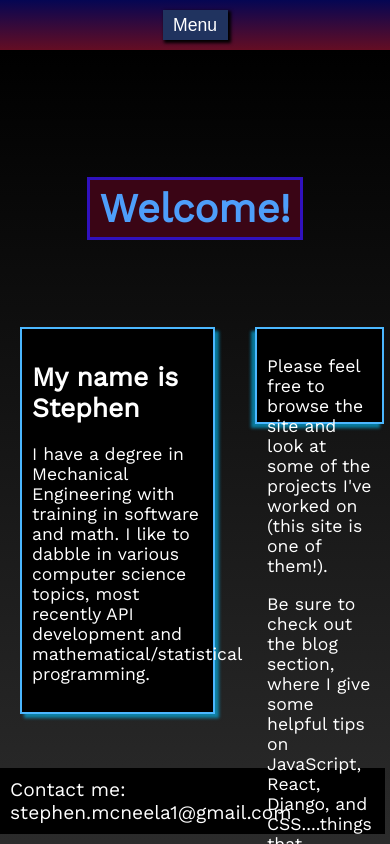
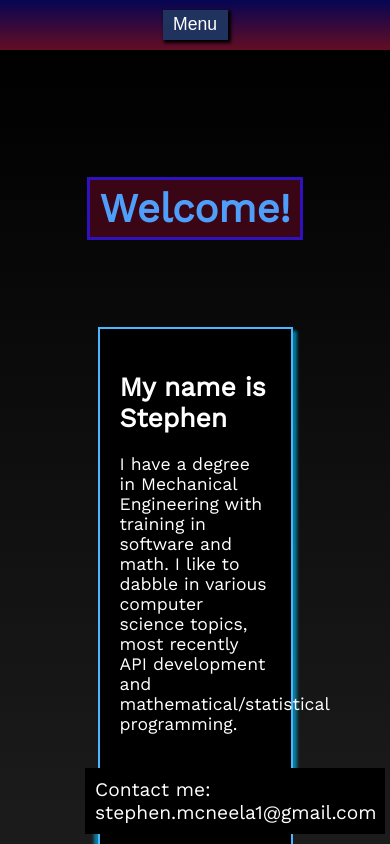
Before and after one commit to s-mcneela/s-mcneela.github.io, a React (Create React App) app: page / in a window 390 px wide. Shown: the top 844 px of the page. Built offline with nearby package versions, Linux system fonts and the light colour scheme.

Commit message:
updates to mobile-friendly version of home page

```diff
--- a/src/components/Navigation/NavigationItem/NavigationItem.module.css
+++ b/src/components/Navigation/NavigationItem/NavigationItem.module.css
@@ -34,5 +34,7 @@
   .nav_link_list {
     width: 100%;
     height: 45px;
+    background: red;
   }
+
 }
--- a/src/components/Navigation/NavigationItems/NavigationItems.js
+++ b/src/components/Navigation/NavigationItems/NavigationItems.js
@@ -9,6 +9,7 @@ import classes from './NavigationItems.module.css';
 const navigationItems = (props) => {
   return (
   <Aux>
+   <div className={classes.navLinksContainer}>
 
       <ul className={classes.navLinks}>
 
@@ -35,6 +36,7 @@ const navigationItems = (props) => {
         </NavigationItem>
       </ul>
 
+   </div>
   </Aux>
   );
 };
--- a/src/components/Navigation/NavigationItems/NavigationItems.module.css
+++ b/src/components/Navigation/NavigationItems/NavigationItems.module.css
@@ -1,7 +1,9 @@
 * {
   box-sizing: border-box;
 }
-
+.navLinksContainer{
+  height: 100%;
+}
 
 .navLinks {
   width: 500px;
@@ -27,7 +29,7 @@
   font-size: 15px;
   font-weight: 600;
   padding: 0;
-  margin: auto 5px;
+  margin: 5px;
 
 }
 
@@ -47,12 +49,36 @@
   .navLinks {
     margin: 0;
     padding: 0;
-    height: 30px;
+    width: 90px;
     list-style-type: none;
+    position: fixed;
+    top: 50px;
+    height: auto;
     display: flex;
     flex-direction: column;
     justify-content: flex-start;
     align-items: center;
+    z-index: 9;
+
+    /* background: white; */
+  }
+  .navLinksContainer {
+    width: 100vw;
+    display: flex;
+    flex-direction: row;
+    justify-content: center;
+  }
+
+  .navLinks div{
+    background: blue;
+    color: black;
+    z-index: 7;
+    width: 90px;
+  }
+  .navLinks div:hover {
+    width: 90px;
+    color: black;
+    background: rgb(125, 166, 255);;
   }
 
 }
--- a/src/components/Navigation/SideDrawer/SideDrawer.module.css
+++ b/src/components/Navigation/SideDrawer/SideDrawer.module.css
@@ -0,0 +1,8 @@
+
+
+@media (min-width: 530px){
+  .SideDrawer {
+
+    display: none;
+  }
+}
--- a/src/components/Navigation/Toolbar/Toolbar.module.css
+++ b/src/components/Navigation/Toolbar/Toolbar.module.css
@@ -32,10 +32,13 @@
 @media (max-width: 530px) {
 .NavBar {
   display: none;
+
 }
 
 .Button {
-  display: inline-block;
+  position: fixed;
+  display: flex;
+  justify-content: center;
   background:rgb(32, 51, 95);
   color: white;
   border: none;
--- a/src/components/UI/ContactTag/ContactTag.module.css
+++ b/src/components/UI/ContactTag/ContactTag.module.css
@@ -1,6 +1,9 @@
 
 @import url('https://fonts.googleapis.com/css2?family=Work+Sans&display=swap');
 
+* {
+  box-sizing: border-box;
+}
 
 .ContactTag {
   position: fixed;
@@ -11,4 +14,6 @@
   font-family: 'Work Sans', sans-serif;
   background-color: black;
   padding: 10px;
+  z-index: 5;
+  width: 300px;
 }
--- a/src/components/UI/Modal/Modal.module.css
+++ b/src/components/UI/Modal/Modal.module.css
@@ -0,0 +1,4 @@
+.Modal {
+  z-index: 6;
+
+}
--- a/src/containers/HomePage/HomePage.module.css
+++ b/src/containers/HomePage/HomePage.module.css
@@ -30,11 +30,12 @@
   background: black;
   border: 2px solid rgb(75, 183, 255);
   box-shadow: 4px 4px 3px rgba(0, 195, 255, 0.589);
-  padding: 10px;
+  padding: 20px;
   margin: 20px;
   width: 50vw;
   z-index: 1;
   font-size: 1.1rem;
+
 }
 
 .CTA {
@@ -45,7 +46,8 @@
   margin: 20px;
   width: 50vw;
   font-size: 1.1rem;
-  height: 25vw;
+  padding: 20px;
+  /* height: 25vw; */
   z-index: 1;/*set to three */
 }
 .TopPageFiller {
@@ -65,3 +67,12 @@
   z-index: 2;
 
 }
+
+
+@media (max-width: 530px) {
+  .Main {
+
+    flex-direction: column;
+    align-items: center;
+  }
+  }
```
